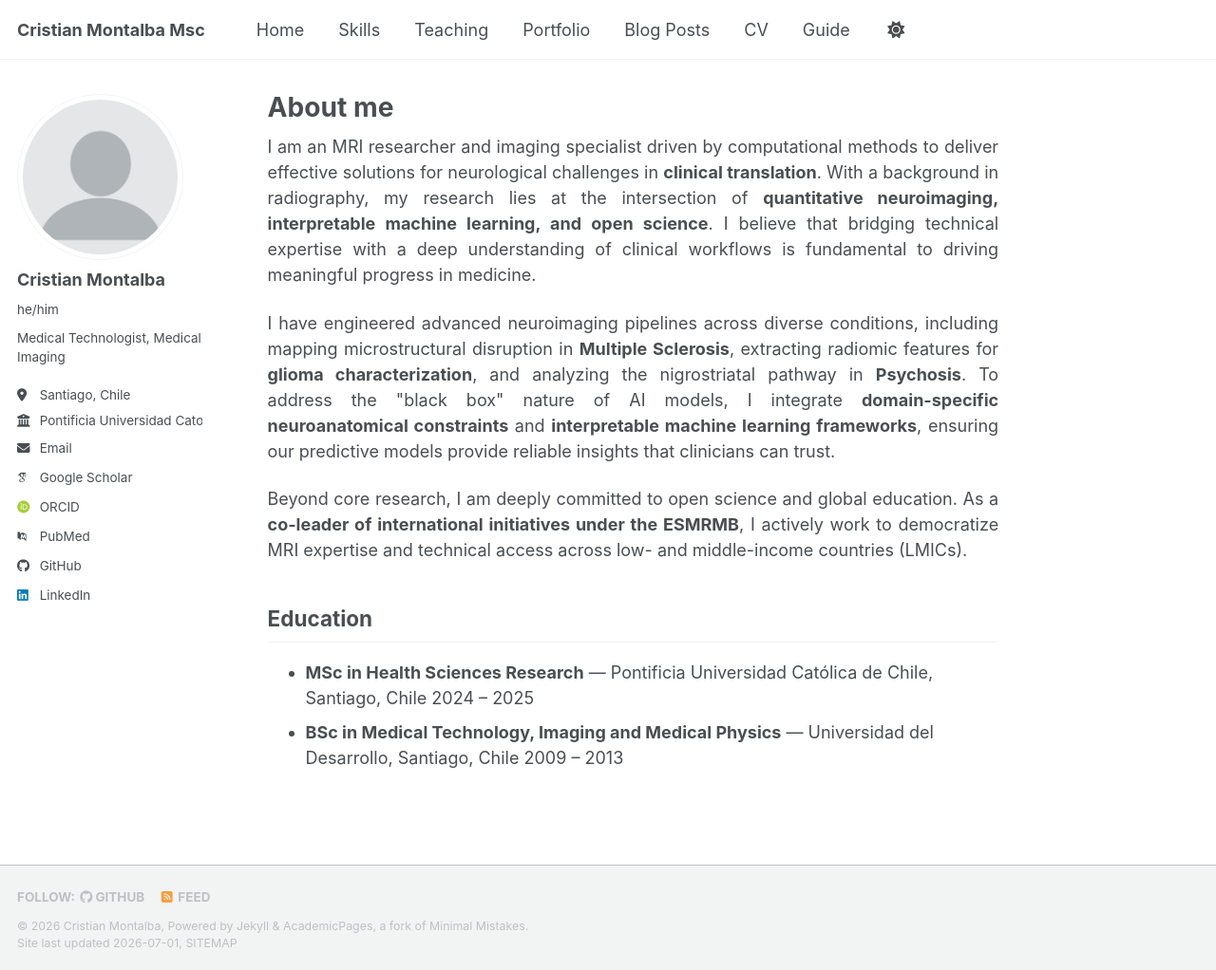
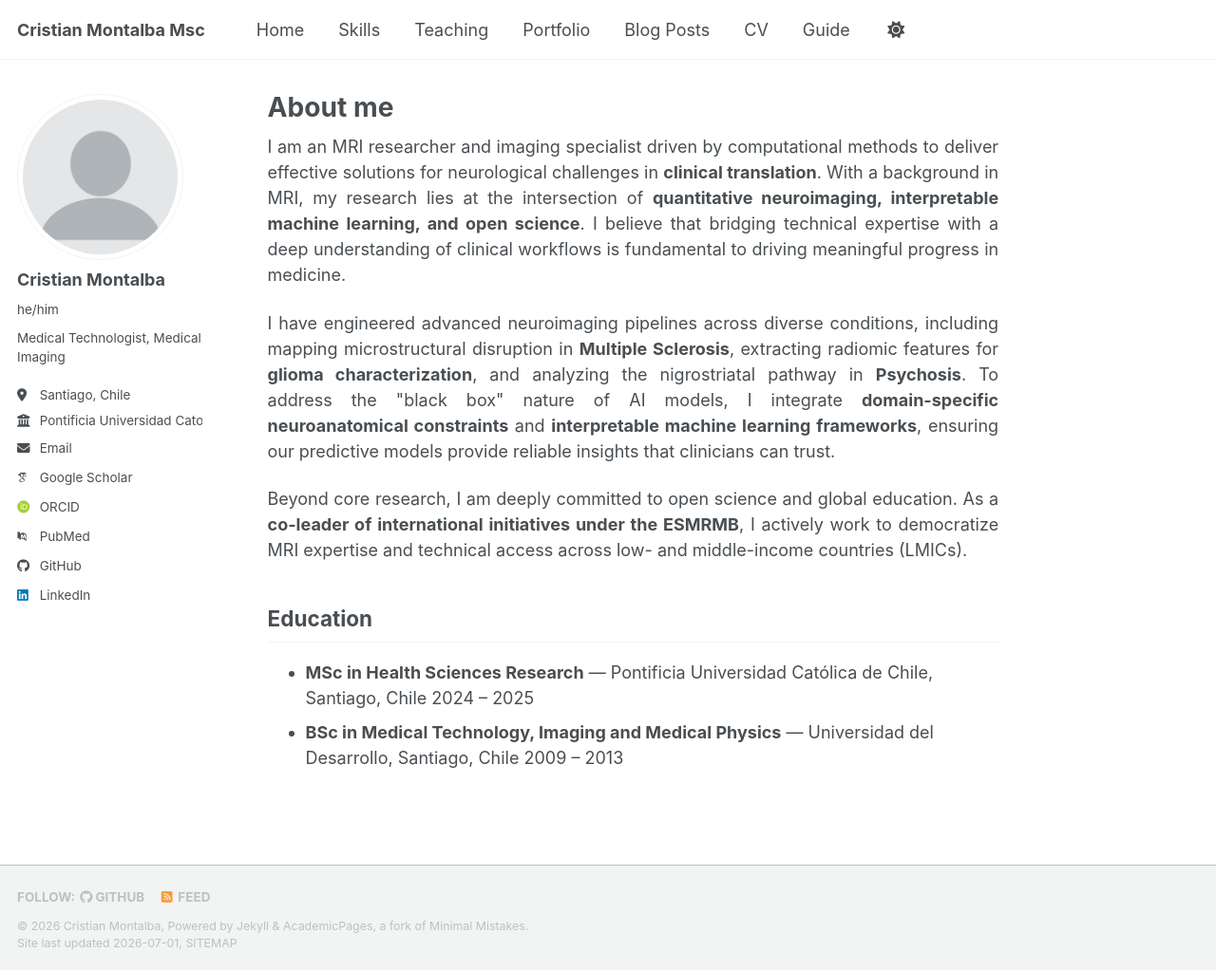
Before and after one commit to cristianmontalba/cristianmontalba.github.io, a Jekyll site: the page built from _pages/about.md, in a window 1280 px wide and 1022 px high. Shown: the whole window at 95% size. Built offline with Jekyll 4.4.1, drawn with Linux system fonts in a browser that asks for light colours; some web fonts are replaced; a script bundle is joined from its source files by our own code; library files that are not in the unit come from our copies.

Commit message:
Update about.md

```diff
--- a/_pages/about.md
+++ b/_pages/about.md
@@ -11,7 +11,7 @@ redirect_from:
 
 <div style="text-align: justify;">
 
-<p>I am an MRI researcher and imaging specialist driven by computational methods to deliver effective solutions for neurological challenges in <strong>clinical translation</strong>. With a background in radiography, my research lies at the intersection of <strong>quantitative neuroimaging, interpretable machine learning, and open science</strong>. I believe that bridging technical expertise with a deep understanding of clinical workflows is fundamental to driving meaningful progress in medicine.</p>
+<p>I am an MRI researcher and imaging specialist driven by computational methods to deliver effective solutions for neurological challenges in <strong>clinical translation</strong>. With a background in MRI, my research lies at the intersection of <strong>quantitative neuroimaging, interpretable machine learning, and open science</strong>. I believe that bridging technical expertise with a deep understanding of clinical workflows is fundamental to driving meaningful progress in medicine.</p>
 
 <p>I have engineered advanced neuroimaging pipelines across diverse conditions, including mapping microstructural disruption in <strong>Multiple Sclerosis</strong>, extracting radiomic features for <strong>glioma characterization</strong>, and analyzing the nigrostriatal pathway in <strong>Psychosis</strong>. To address the "black box" nature of AI models, I integrate <strong>domain-specific neuroanatomical constraints</strong> and <strong>interpretable machine learning frameworks</strong>, ensuring our predictive models provide reliable insights that clinicians can trust.</p>
 
```
